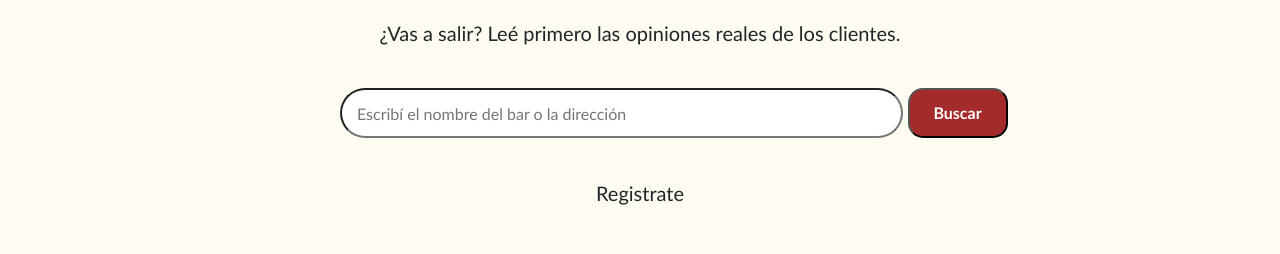
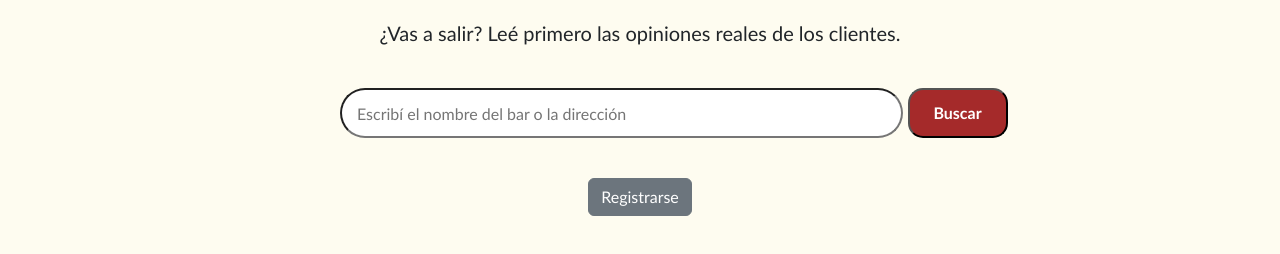
Before and after one commit to gonzaloijuarez/Proyecto-FullStack, a plain HTML site: page index.html in a window 1280 px wide. Shown: the part 272-526 px from the top of the page. Drawn offline with Linux system fonts and the light colour scheme.

Commit message:
Aplicar bootstrap a hiperenlace de registro

```diff
--- a/index.html
+++ b/index.html
@@ -28,7 +28,7 @@
         />
         <input type="submit" value="Buscar" />
       </div>
-      <a href="registro.html">Registrate</a>
+      <a href="registro.html" class="btn btn-secondary">Registrarse</a>
     </main>
     <script src="/styles/bootstrap/bootstrap.bundle.min.js"></script>
   </body>
```
